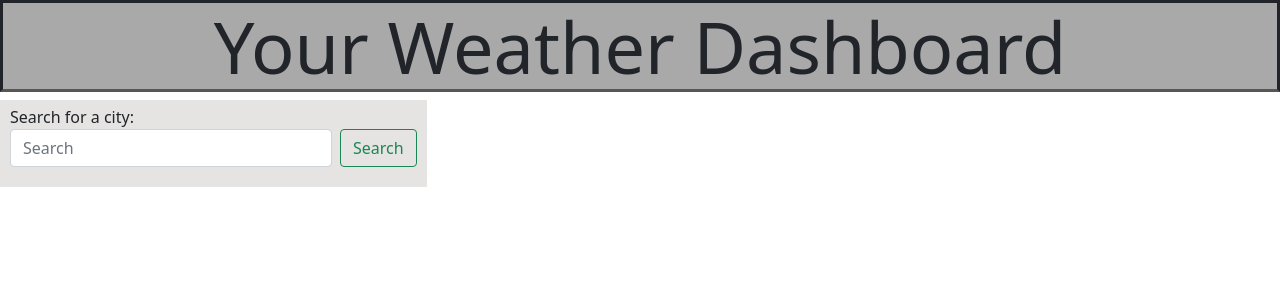
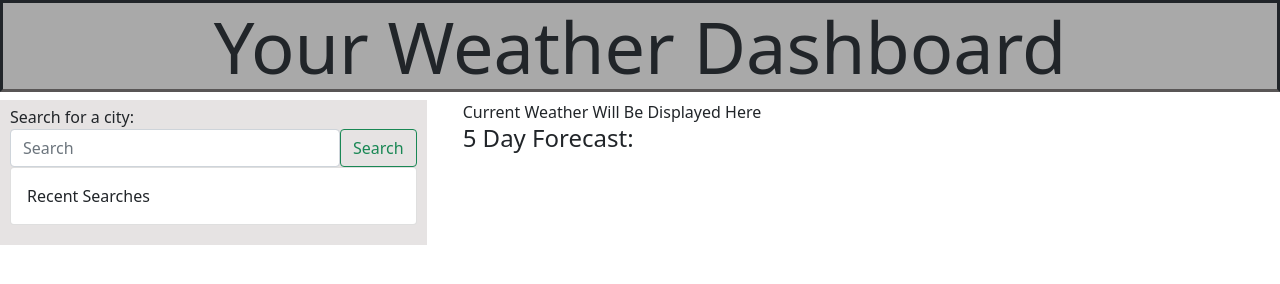
Before and after one commit to cparros/weather-app, a plain HTML site: page index.html in a window 1280 px wide. Drawn offline with nearby package versions, Linux system fonts and the light colour scheme.

Commit message:
added functionality that will display current and future 5 day forecast

```diff
--- a/index.html
+++ b/index.html
@@ -11,13 +11,45 @@
   <header>
     <h1>Your Weather Dashboard</h1>
   </header>
-    <div class="col-md-4 side">
+  <div class="container-fluid">
+    <div class="row">
+      <div class="col-lg-4 side">
       Search for a city:
-      <form class="d-flex">
-        <input class="form-control me-2" type="search" placeholder="Search" aria-label="Search">
-        <button class="btn btn-outline-success" type="submit">Search</button>
-      </form>
+        <form class="d-flex">
+          <input class="form-control search-text" type="search" placeholder="Search" aria-label="Search">
+          <button class="btn btn-outline-success" type="submit">Search</button>
+        </form>
+        <div class="card cardOne">
+          <div class="card-body">
+            Recent Searches
+          </div>
+        </div>
+      </div>
+      <div class="col-lg-8 data-container future">
+
+      <div class="container">
+        <div class="row">
+        <div class="col-md-12 today">
+          Current Weather Will Be Displayed Here
+        </div>
+        </div>
+      </div>
+        <div class="container">
+          <div class="row">
+          <div class="col-md-12 future-list">
+            <h4>5 Day Forecast:</h4>
+          </div>
+      </div>
+     </div>
     </div>
-
+    </div>
+    </div>
+  </div>
 </body>
+<script
+  src="https://code.jquery.com/jquery-3.5.1.js"
+  integrity="sha256-QWo7LDvxbWT2tbbQ97B53yJnYU3WhH/C8ycbRAkjPDc="
+  crossorigin="anonymous"></script>
+  <script src="https://unpkg.com/dayjs@1.8.21/dayjs.min.js"></script>
+  <script src="script.js"></script>
 </html>
```
